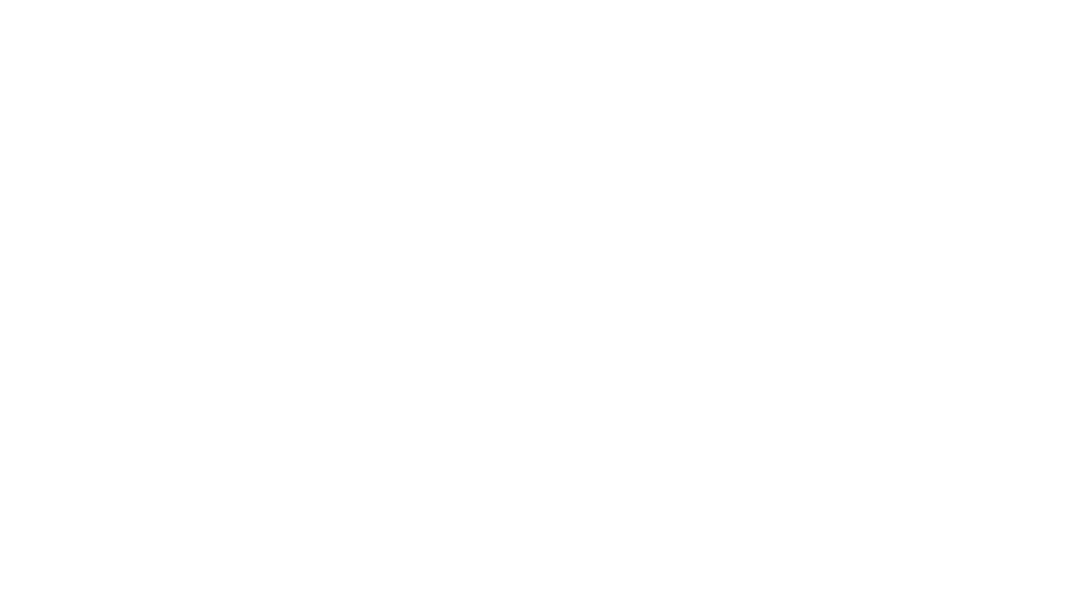
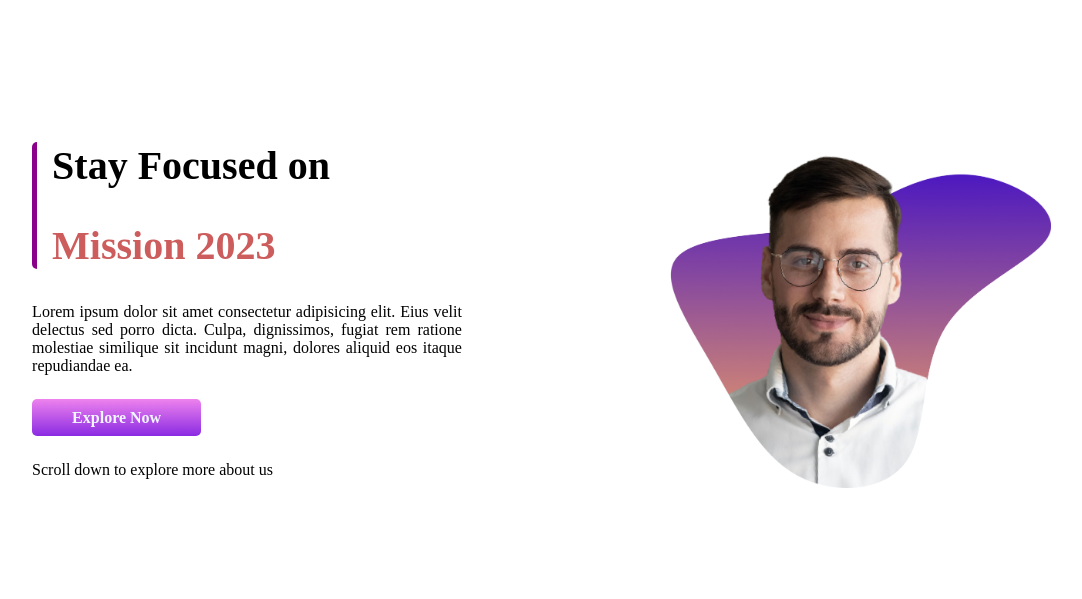
Before and after one commit to Asma27-s/mission-2023, a plain HTML site: page index.html in a window 1280 px wide. Shown: the whole page, without its empty margins (77-1159 px from the left). Drawn offline with Linux system fonts and the light colour scheme.

Commit message:
added container

```diff
--- a/index.html
+++ b/index.html
@@ -6,10 +6,31 @@
     <meta http-equiv="X-UA-Compatible" content="IE=edge">
     <meta name="viewport" content="width=device-width, initial-scale=1.0">
     <title>Mission 2023</title>
+    <link rel="preconnect" href="https://fonts.googleapis.com">
+    <link rel="preconnect" href="https://fonts.gstatic.com" crossorigin>
+    <link href="https://fonts.googleapis.com/css2?family=Roboto+Condensed:ital@1&display=swap" rel="stylesheet">
+    <link rel="stylesheet" href="style.css">
 </head>
 
 <body>
+    <section>
+        <div class="half-width">
+            <div class="head">
+                <h1>Stay Focused on</h1>
+                <h1 class="head-color">Mission 2023</h1>
+            </div>
+            <p>Lorem ipsum dolor sit amet consectetur adipisicing elit. Eius velit delectus sed porro dicta. Culpa,
+                dignissimos,
+                fugiat rem ratione molestiae similique sit incidunt magni, dolores aliquid eos itaque repudiandae ea.
+            </p> <br>
+            <a class="link-button" target="_blank" href="">Explore Now</a> <br><br>
+            <p>Scroll down to explore more about us</p>
 
+        </div>
+        <div class="half-width">
+            <img src="images/person/person-5.png" alt="">
+        </div>
+    </section>
 </body>
 
 </html>
--- /dev/null
+++ b/style.css
@@ -0,0 +1,48 @@
+font-family: 'Roboto Condensed',
+body {
+    font-family: 'Roboto Condensed', sans-serif;
+    margin: 0;
+}
+
+h1 {
+    font-size: 40px;
+    padding-left: 15px;
+}
+
+.head {
+    border-left: 5px solid darkmagenta;
+    border-image-slice: 2;
+    border-radius: 5px;
+
+}
+
+section {
+    display: flex;
+}
+
+.head-color {
+    color: indianred;
+
+}
+
+.half-width {
+    width: 50%;
+    padding: 8%;
+}
+
+.half-width img {
+    width: 90%;
+}
+
+p {
+    text-align: justify;
+}
+
+.link-button {
+    text-decoration: none;
+    background-image: linear-gradient(violet, blueviolet);
+    padding: 10px 40px;
+    border-radius: 5px;
+    color: aliceblue;
+    font-weight: 600;
+}
```
Also changed, not shown: images/illustrators/illustrator-1.png (added), images/illustrators/illustrator-2.png (added), images/illustrators/illustrator-3.png (added), images/person/person-2.png (added), images/person/person-4.png (added), images/person/person-5.png (added), images/pictures/coding.png (added), images/shapes/dream-bg.png (added), images/shapes/shape-1.png (added), 1 other file.
